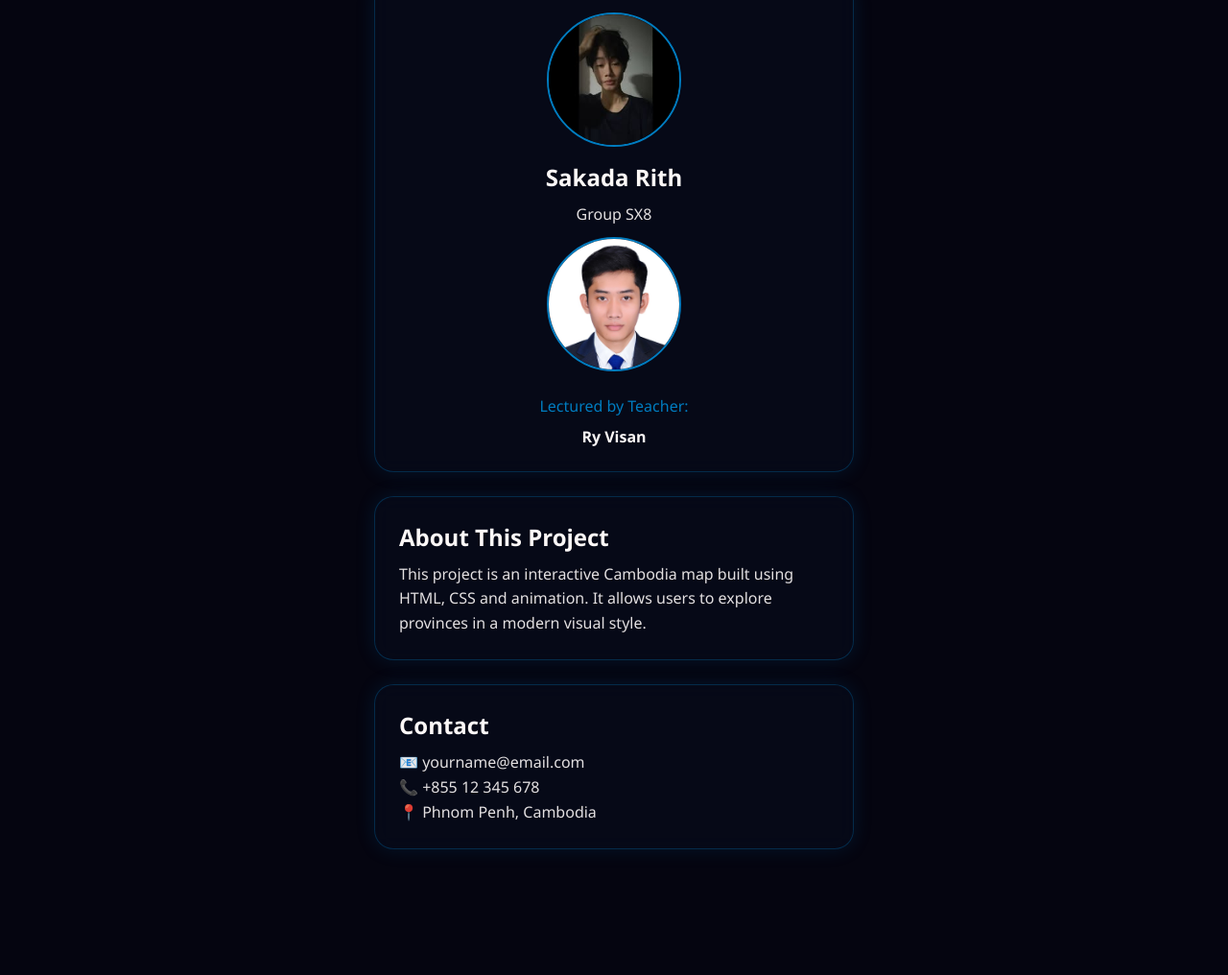
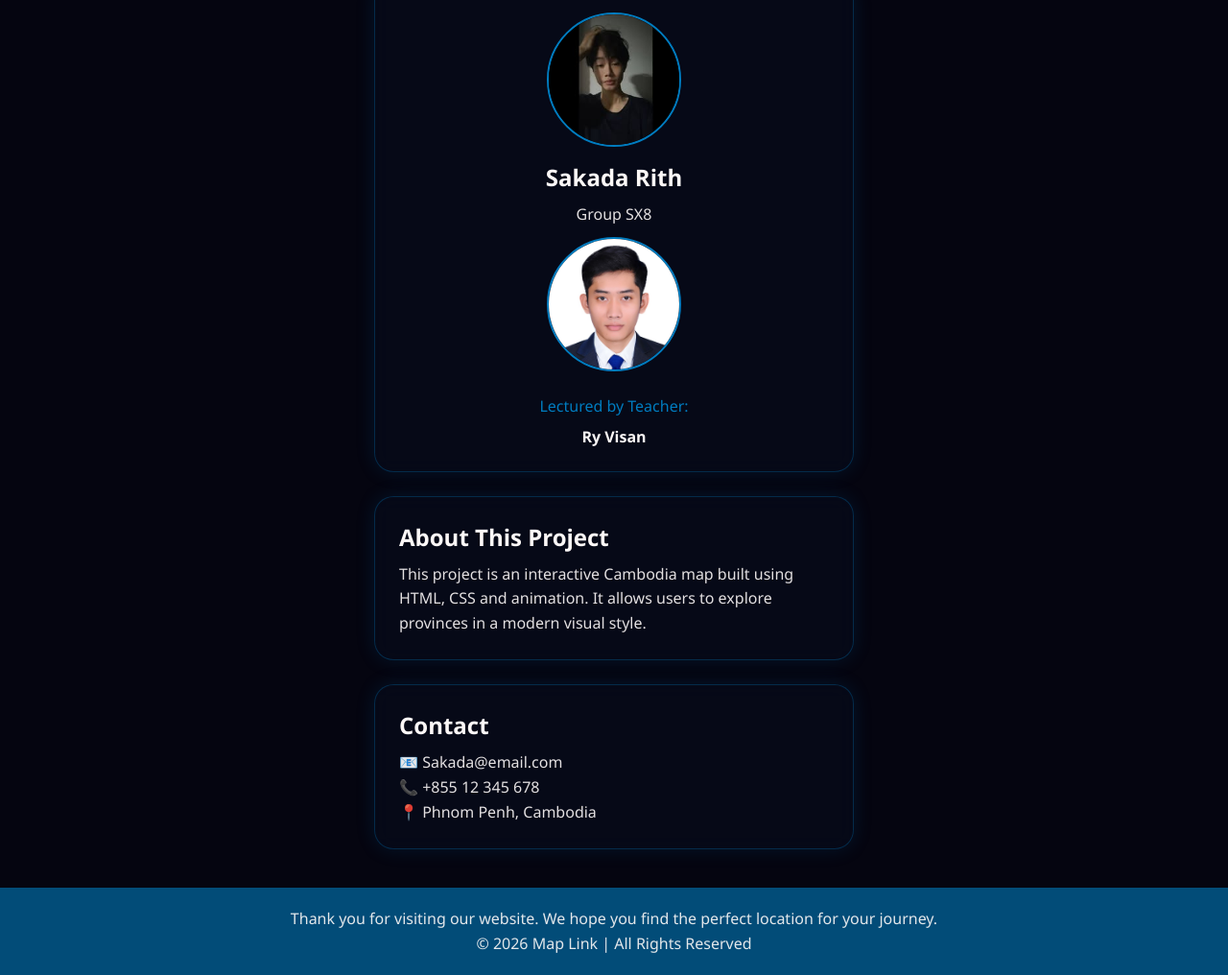
Before and after one commit to sakadarith48/testing_push, a plain HTML site: page contact.html in a window 1280 px wide. Shown: the part 418-1434 px from the top of the page at 96% size. Before the commit the page ends 1343 px from the top, so only its background shows below. Drawn offline with Linux system fonts and the light colour scheme.

Commit message:
New Update with footer

```diff
--- a/contact.css
+++ b/contact.css
@@ -71,7 +71,7 @@ body {
 
     background: rgba(8, 15, 35, .4);
     border: 1px solid rgba(0, 124, 191, .3);
-
+    cursor: pointer;
     border-radius: 20px;
     padding: 25px;
     transition: 0.3s;
@@ -151,7 +151,7 @@ p {
     }
 }
 
-.back-btn{
+.back-btn {
     position: fixed;
     top: 20px;
     left: 20px;
@@ -168,7 +168,7 @@ p {
     font-weight: 600;
 
     background: rgba(8, 15, 35, 0.4);
-    border: 1px solid rgba(0,124,191,.4);
+    border: 1px solid rgba(0, 124, 191, .4);
     border-radius: 30px;
 
     backdrop-filter: blur(10px);
@@ -177,15 +177,32 @@ p {
     z-index: 1000;
 }
 
-.back-btn:hover{
+.back-btn:hover {
     background: #007cbf;
     color: #050510;
 
-    box-shadow: 0 0 15px rgba(0,124,191,.6);
+    box-shadow: 0 0 15px rgba(0, 124, 191, .6);
 
     transform: translateY(-2px);
 }
 
-.back-btn i{
+.back-btn i {
     font-size: 14px;
 }
+
+.footer {
+    height: auto;
+    background-color: rgba(0, 124, 191, .6);
+    display: flex;
+    flex-direction: column;
+    align-items: center;
+    justify-content: center;
+    gap: 10px;
+    padding: 20px 0;
+}
+
+.footer p {
+    font-family: "Segoe UI", sans-serif;
+    font-size: 16px;
+    color: #FCF8F7;
+}
--- a/contact.html
+++ b/contact.html
@@ -13,7 +13,7 @@
 </head>
 
 <body>
-    <a href="index.html" class="back-btn"><i class="fa-solid fa-house"></i> Back to Home</a>
+    <a href="index.html" class="back-btn"><i class="fa-solid fa-arrow-left"></i></i> Back to Home</a>
 
     <!-- TOP IDENTITY (not a navbar) -->
     <div class="header" id="contact">
@@ -23,12 +23,12 @@
             <p>Setec Institute</p>
         </div>
 
-        <h1 >About & Contact</h1>
+        <h1>About & Contact</h1>
 
     </div>
 
     <!-- MAIN CONTENT -->
-    <section class="about-contact" >
+    <section class="about-contact">
 
         <div class="card">
 
@@ -53,13 +53,20 @@
 
         <div class="contact-box">
             <h2>Contact</h2>
-            <p>📧 yourname@email.com</p>
+            <p>📧 Sakada@email.com</p>
             <p>📞 +855 12 345 678</p>
             <p>📍 Phnom Penh, Cambodia</p>
         </div>
 
     </section>
 
+    <section id="footer" class="footer">
+        <div class="footer-text">
+            <p> Thank you for visiting our website. We hope you find the perfect location for your journey.</p>
+            <p style="text-align: center;">© 2026 Map Link | All Rights Reserved</p>
+        </div>
+    </section>
+
 </body>
 
 </html>
--- a/style.css
+++ b/style.css
@@ -76,6 +76,7 @@ body {
 .top a:hover::after {
     width: 100%;
 }
+
 
 /* ================= HOME ================= */
 
@@ -219,3 +220,20 @@ body {
 .map-container img {
     margin-bottom: 20px;
 }
+
+.footer {
+    height: auto;
+    background-color: rgba(0, 124, 191, .6);
+    display: flex;
+    flex-direction: column;
+    align-items: center;
+    justify-content: center;
+    gap: 10px;
+    padding: 20px 0;
+}
+
+.footer p {
+    font-family: "Segoe UI", sans-serif;
+    font-size: 16px;
+    color: #FCF8F7;
+}
```
Also changed, not shown: index.html (+8 -2 lines).
